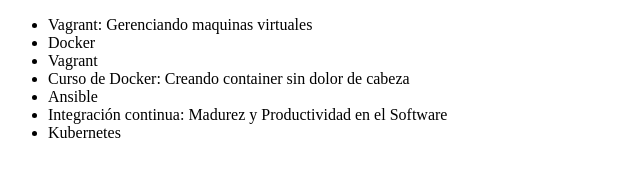
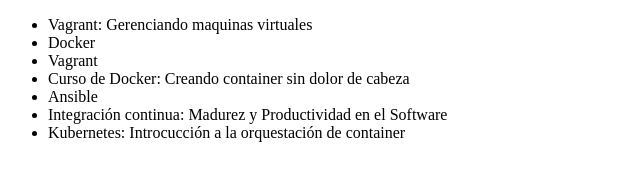
Before and after one commit to JSiekavizza/alura-git, a plain HTML site: page index.html in a window 1280 px wide. Shown: the whole page, without its empty margins (0-640 px from the left). Drawn offline with Linux system fonts and the light colour scheme.

Commit message:
Modificando nombre del curso de Kubernetes

```diff
--- a/index.html
+++ b/index.html
@@ -12,7 +12,7 @@
          <li> Curso de Docker: Creando container sin dolor de cabeza</li>
          <li> Ansible </li>
          <li> Integración continua: Madurez y Productividad en el Software </li>
-         <li>Kubernetes</li>
+         <li>Kubernetes: Introcucción a la orquestación de container</li>
      </ul>
 </body>
 </html>
```
